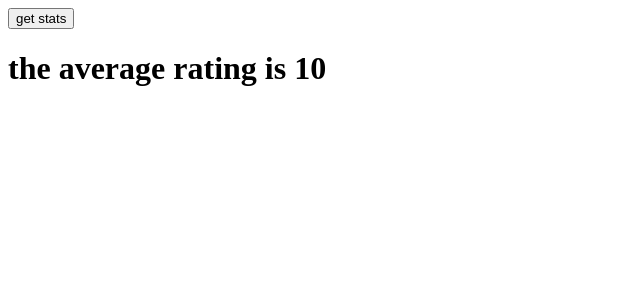
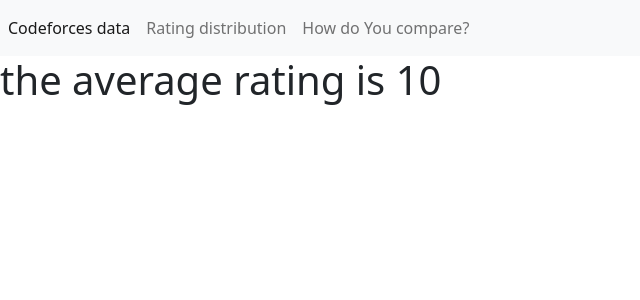
Before and after one commit to thaitoos/codeforces_data, a Django app: template codeforces_project/codeforces_app/templates/codeforces_app/index.html in a window 1280 px wide. Shown: the top 300 px of the page, without its empty margins (0-640 px from the left). Run offline with Django 4.2, Linux system fonts and the light colour scheme; the template is opened without the code that fills it: most values are stand-ins (such as "Sample title", 1, 10 or a date in 2020).

Commit message:
added layout.html

```diff
--- a/codeforces_project/codeforces_app/templates/codeforces_app/index.html
+++ b/codeforces_project/codeforces_app/templates/codeforces_app/index.html
@@ -1,14 +1,6 @@
-{%load static%}
-<!DOCTYPE html>
-<html lang='en'>
-<head>
-    <title>cf stats</title>
-<head>
-<body>
-    <button id='get_stats'>get stats</button>
-    <h1>
-        the average rating is {{average}}
-    </h1>
-    <!--<script src="{%static 'index.js'%}"></script>-->
-</body>
-</html>
+{% extends "codeforces_app/layout.html" %}
+{%block body%}
+<h1>
+    the average rating is {{average}}
+</h1>
+{%endblock%}
--- /dev/null
+++ b/codeforces_project/codeforces_app/templates/codeforces_app/layout.html
@@ -0,0 +1,18 @@
+<!doctype HTML>
+<html lang="en">
+<head>
+    <title>codeforces_data</title>
+    <link href="https://cdn.jsdelivr.net/npm/bootstrap@5.2.0-beta1/dist/css/bootstrap.min.css" rel="stylesheet" integrity="sha384-0evHe/X+R7YkIZDRvuzKMRqM+OrBnVFBL6DOitfPri4tjfHxaWutUpFmBp4vmVor" crossorigin="anonymous">
+</head>
+<body>
+    <nav class="navbar navbar-expand-lg navbar-light bg-light">
+        <div class="navbar-nav">
+            <a class="nav-item nav-link active" href="#">Codeforces data</span></a>
+            <a class="nav-item nav-link" href="#">Rating distribution</a>
+            <a class="nav-item nav-link" href="#">How do You compare?</a>
+        </div>
+    </nav>
+    {%block body%}
+    {%endblock%}
+</body>
+</html>
```
Also changed, not shown: codeforces_project/codeforces_app/templates/codeforces_app/show.html (+3 -8 lines).
